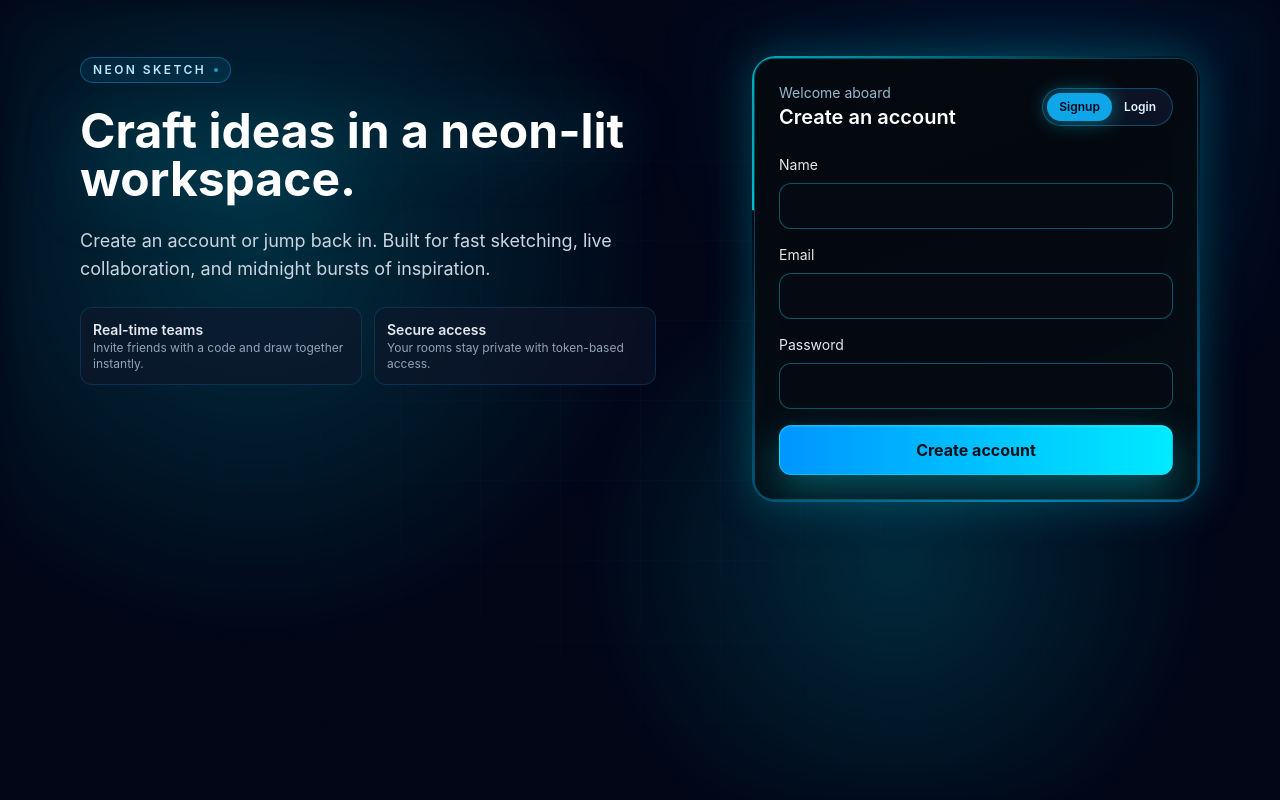
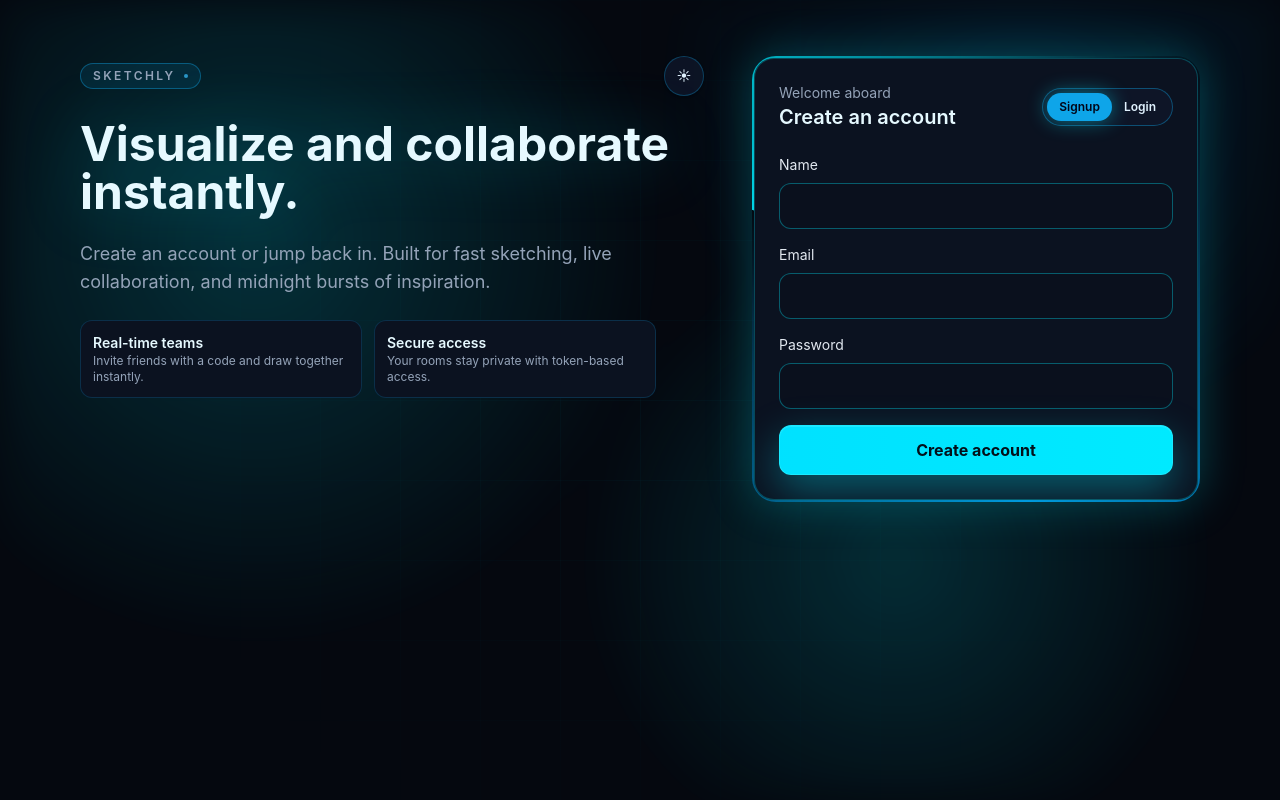
Before and after one commit to Itsumair2002/SketchlyFE, a React (Vite) app: page / in a window 1280 px wide. Built offline with nearby package versions, Linux system fonts and the light colour scheme; no server answers.

Commit message:
UI changes

```diff
--- a/src/App.jsx
+++ b/src/App.jsx
@@ -21,14 +21,17 @@ export default function App() {
 
   useEffect(() => {
     localStorage.setItem('theme', theme);
+    document.documentElement.setAttribute('data-theme', theme);
   }, [theme]);
 
   return (
-    <div className={`h-screen flex flex-col overflow-hidden ${theme === 'light' ? 'bg-white text-slate-900' : 'bg-black text-slate-100'}`}>
+    <div className="h-screen flex flex-col overflow-hidden">
       <div className="flex-1 min-h-0">
         {activeTab === 'auth' ? (
           <div className="h-full overflow-auto">
             <AuthPage
+              theme={theme}
+              onToggleTheme={() => setTheme((prev) => (prev === 'light' ? 'dark' : 'light'))}
               onAuth={(token) => {
                 setAuthToken(token);
                 localStorage.setItem('jwt', token);
--- a/src/index.css
+++ b/src/index.css
@@ -3,8 +3,19 @@
 @tailwind utilities;
 
 :root {
-  color: #e5e7eb;
-  background-color: #000000;
+  --primary: #00eaff;
+  --bg-main: #05080f;
+  --bg-card: #0b1220;
+  --text-main: #e6f9ff;
+  --text-sub: #94a3b8;
+}
+
+[data-theme='light'] {
+  --primary: #00AFFF; /* Neon Blue softened for light */
+  --bg-main: #F9FBFD; /* Very light cool gray */
+  --bg-card: #FFFFFF;
+  --text-main: #0f172a;
+  --text-sub: #334155;
 }
 
 * {
@@ -14,6 +25,8 @@
 body {
   margin: 0;
   font-family: 'Inter', system-ui, -apple-system, BlinkMacSystemFont, 'Segoe UI', sans-serif;
+  background: var(--bg-main);
+  color: var(--text-main);
 }
 
 .chat-scroll {
@@ -29,6 +42,24 @@ body {
 .chat-scroll::-webkit-scrollbar-thumb {
   background-color: #e5e7eb;
   border-radius: 9999px;
+}
+
+.theme-bg {
+  background: var(--bg-main);
+  color: var(--text-main);
+}
+
+.theme-card {
+  background: var(--bg-card);
+  color: var(--text-main);
+}
+
+.text-theme {
+  color: var(--text-main);
+}
+
+.text-subtle {
+  color: var(--text-sub);
 }
 
 .neon-sheen {
@@ -73,8 +104,8 @@ body {
   position: absolute;
   inset: 3px;
   border-radius: 21px;
-  background: #05080f;
-  box-shadow: 0 0 40px rgba(0, 234, 255, 0.15) inset, 0 20px 60px rgba(0, 0, 0, 0.4);
+  background: var(--bg-card);
+  box-shadow: 0 0 40px rgba(0, 234, 255, 0.15) inset, 0 20px 60px rgba(0, 0, 0, 0.2);
 }
 
 .neon-card__inner {
@@ -83,16 +114,17 @@ body {
   padding: 24px;
   border-radius: 20px;
   border: 1px solid rgba(0, 234, 255, 0.25);
-  background: linear-gradient(160deg, rgba(4, 8, 15, 0.95), rgba(4, 12, 20, 0.85));
+  background: var(--bg-card);
   backdrop-filter: blur(6px);
+  color: var(--text-main);
 }
 
 .neon-input {
-  background: #050a12;
+  background: color-mix(in srgb, var(--bg-card) 90%, #000 10%);
   border: 1px solid rgba(0, 234, 255, 0.35);
   border-radius: 12px;
   padding: 12px;
-  color: #e6f9ff;
+  color: var(--text-main);
   outline: none;
   transition: border-color 150ms ease, box-shadow 150ms ease, transform 150ms ease;
 }
@@ -108,12 +140,12 @@ body {
   align-items: center;
   justify-content: center;
   gap: 8px;
-  background: linear-gradient(90deg, #0096ff, #00eaff);
+  background: linear-gradient(90deg, color-mix(in srgb, var(--primary) 90%, #0096ff 10%), var(--primary));
   color: #03101a;
   font-weight: 700;
   border-radius: 12px;
   padding: 12px;
-  border: 1px solid rgba(0, 234, 255, 0.5);
+  border: 1px solid color-mix(in srgb, var(--primary) 75%, #ffffff 10%);
   box-shadow: 0 15px 40px rgba(0, 234, 255, 0.35), inset 0 1px 0 rgba(255, 255, 255, 0.12);
   transition: transform 150ms ease, box-shadow 150ms ease, filter 150ms ease;
 }
--- a/src/pages/AuthPage.jsx
+++ b/src/pages/AuthPage.jsx
@@ -2,11 +2,12 @@ import React, { useState } from 'react';
 
 const API_BASE = import.meta.env.VITE_API_BASE;
 
-export default function AuthPage({ onAuth }) {
+export default function AuthPage({ onAuth, theme = 'dark', onToggleTheme = () => {} }) {
   const [mode, setMode] = useState('signup');
   const [form, setForm] = useState({ name: '', email: '', password: '' });
   const [loading, setLoading] = useState(false);
   const [message, setMessage] = useState('');
+  const isLight = theme === 'light';
 
   const handleSubmit = async (e) => {
     e.preventDefault();
@@ -46,29 +47,41 @@ export default function AuthPage({ onAuth }) {
   };
 
   return (
-    <div className="min-h-screen bg-slate-950 text-sky-50 relative overflow-hidden">
+    <div className="min-h-screen theme-bg text-theme relative overflow-hidden">
       <div className="neon-sheen" />
       <div className="neon-grid" />
       <div className="relative z-10 max-w-6xl mx-auto px-4 py-14 flex flex-col lg:flex-row gap-12">
         <div className="flex-1 space-y-6">
-          <p className="inline-flex items-center gap-2 px-3 py-1 rounded-full text-xs font-semibold uppercase tracking-[0.2em] bg-sky-500/10 border border-sky-500/40 text-sky-200">
-            Neon Sketch
+          <div className="flex items-center justify-between">
+            <p className="inline-flex items-center gap-2 px-3 py-1 rounded-full text-xs font-semibold uppercase tracking-[0.2em] bg-sky-500/10 border border-sky-500/40 text-subtle">
+              Sketchly
             <span className="h-1 w-1 rounded-full bg-sky-400 animate-pulse" />
           </p>
-          <h1 className="text-4xl lg:text-5xl font-bold leading-tight text-white drop-shadow-[0_0_30px_rgba(0,234,255,0.25)]">
-            Craft ideas in a neon-lit workspace.
+            <button
+              onClick={onToggleTheme}
+              className={`h-10 w-10 rounded-full border text-sm shadow transition flex items-center justify-center ${
+                isLight
+                  ? 'bg-white/90 border-slate-200 text-slate-900 hover:border-slate-300'
+                  : 'bg-slate-900/80 border-sky-500/30 text-sky-100 hover:border-sky-400/50'
+              }`}
+            >
+              {isLight ? '☾' : '☀'}
+            </button>
+          </div>
+          <h1 className="text-4xl lg:text-5xl font-bold leading-tight drop-shadow-[0_0_30px_rgba(0,234,255,0.25)]">
+            Visualize and collaborate instantly.
           </h1>
-          <p className="text-slate-300 text-lg max-w-2xl">
+          <p className="text-subtle text-lg max-w-2xl">
             Create an account or jump back in. Built for fast sketching, live collaboration, and midnight bursts of inspiration.
           </p>
           <div className="grid grid-cols-1 sm:grid-cols-2 gap-3 max-w-xl">
-            <div className="p-3 rounded-xl border border-sky-500/20 bg-slate-900/60 backdrop-blur">
-              <p className="text-sm text-slate-200 font-semibold">Real-time teams</p>
-              <p className="text-xs text-slate-400">Invite friends with a code and draw together instantly.</p>
+            <div className="p-3 rounded-xl border border-sky-500/20 theme-card backdrop-blur">
+              <p className="text-sm font-semibold">Real-time teams</p>
+              <p className="text-xs text-subtle">Invite friends with a code and draw together instantly.</p>
             </div>
-            <div className="p-3 rounded-xl border border-sky-500/20 bg-slate-900/60 backdrop-blur">
-              <p className="text-sm text-slate-200 font-semibold">Secure access</p>
-              <p className="text-xs text-slate-400">Your rooms stay private with token-based access.</p>
+            <div className="p-3 rounded-xl border border-sky-500/20 theme-card backdrop-blur">
+              <p className="text-sm font-semibold">Secure access</p>
+              <p className="text-xs text-subtle">Your rooms stay private with token-based access.</p>
             </div>
           </div>
         </div>
@@ -78,8 +91,8 @@ export default function AuthPage({ onAuth }) {
             <div className="neon-card__inner">
               <div className="flex items-center justify-between mb-6">
                 <div>
-                  <p className="text-sm text-sky-200/80">Welcome {mode === 'signup' ? 'aboard' : 'back'}</p>
-                  <h2 className="text-xl font-semibold text-white">{mode === 'signup' ? 'Create an account' : 'Sign in'}</h2>
+                  <p className="text-sm text-subtle">Welcome {mode === 'signup' ? 'aboard' : 'back'}</p>
+                  <h2 className="text-xl font-semibold">{mode === 'signup' ? 'Create an account' : 'Sign in'}</h2>
                 </div>
                 <div className="flex bg-slate-900/80 border border-sky-500/40 rounded-full p-1">
                   <button
@@ -107,7 +120,7 @@ export default function AuthPage({ onAuth }) {
 
               <form onSubmit={handleSubmit} className="space-y-4">
                 {mode === 'signup' && (
-                  <label className="block text-sm text-slate-200">
+                  <label className={`block text-sm ${isLight ? 'text-slate-900' : 'text-slate-200'}`}>
                     Name
                     <input
                       className="mt-2 w-full neon-input"
@@ -118,7 +131,7 @@ export default function AuthPage({ onAuth }) {
                   </label>
                 )}
 
-                <label className="block text-sm text-slate-200">
+                <label className={`block text-sm ${isLight ? 'text-slate-900' : 'text-slate-200'}`}>
                   Email
                   <input
                     className="mt-2 w-full neon-input"
@@ -129,7 +142,7 @@ export default function AuthPage({ onAuth }) {
                   />
                 </label>
 
-                <label className="block text-sm text-slate-200">
+                <label className={`block text-sm ${isLight ? 'text-slate-900' : 'text-slate-200'}`}>
                   Password
                   <input
                     className="mt-2 w-full neon-input"
--- a/src/pages/CanvasPage.jsx
+++ b/src/pages/CanvasPage.jsx
@@ -1120,7 +1120,7 @@ export default function CanvasPage({ initialRoomId = '', initialToken = '', onBa
           ) : null}
           <button
             onClick={onToggleTheme}
-            className={`ml-2 px-3 py-2 rounded-lg border shadow ${
+            className={`ml-2 px-3 py-2 rounded-lg border shadow flex items-center justify-center ${
               isLight ? 'bg-white/90 border-slate-200 text-slate-900 hover:border-slate-300' : 'bg-black/90 border-slate-800 text-slate-200 hover:border-slate-700'
             }`}
           >
```
Also changed, not shown: src/pages/RoomsPage.jsx (+10 -10 lines).
